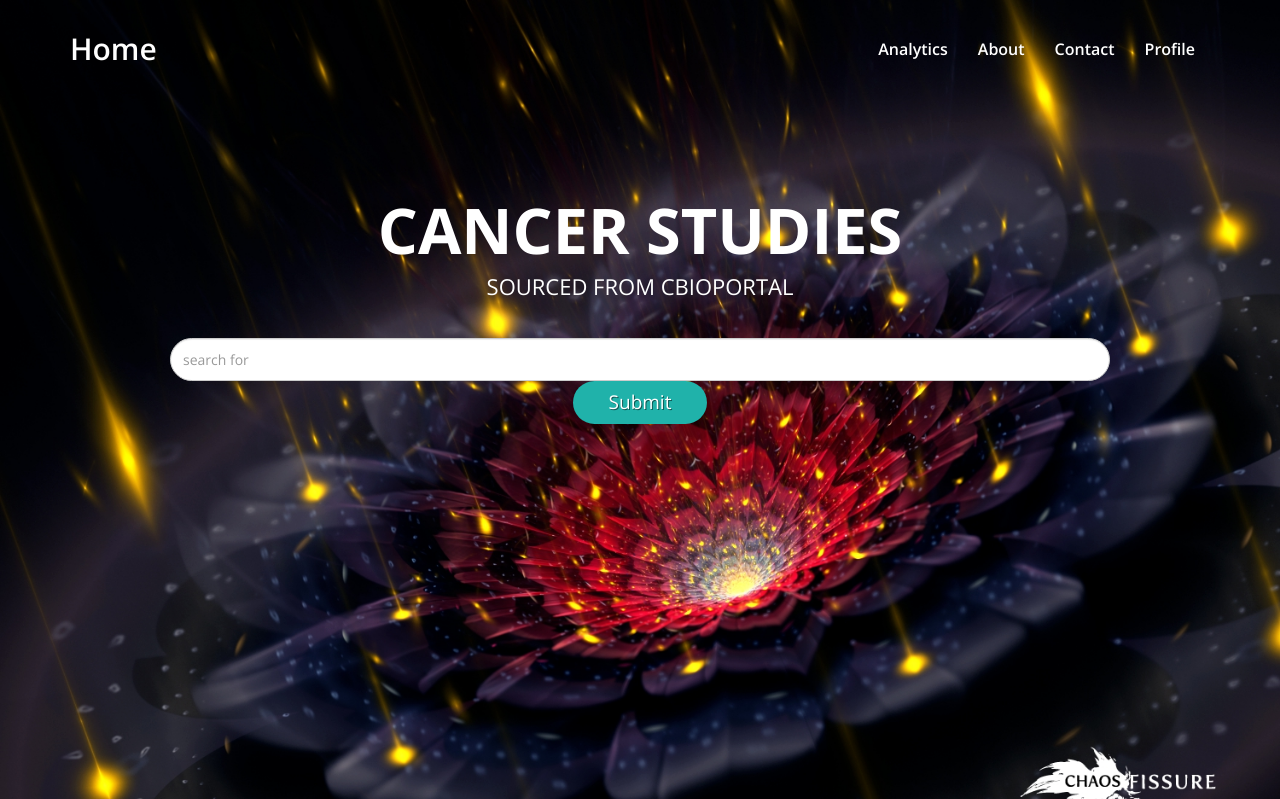
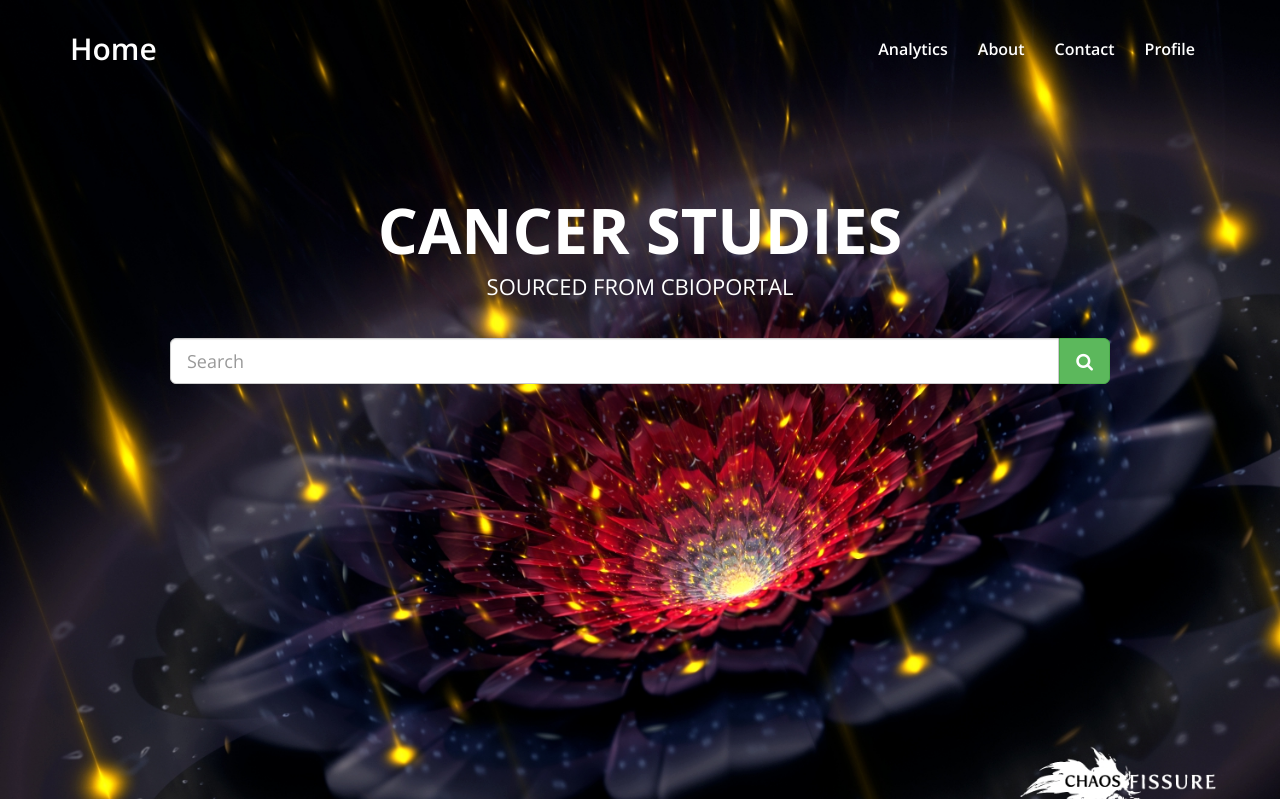
Before and after one commit to VielleichtFaith/-60-334-CBioPortal-Website, a PHP site: page /html/index.html in a window 1280 px wide. Shown: the top 799 px of the page. Run offline with PHP 8.4, Linux system fonts and the light colour scheme; data that the repository does not hold is empty; some libraries are stand-ins or nearby versions.

Commit message:
Changes to the search bar

```diff
--- a/css/custom.css
+++ b/css/custom.css
@@ -66,8 +66,10 @@ section{padding:75px 0 100px;}
 .banner-sec .jumbotron p{font-size:19px;}
 .banner-sec h1{font-weight:700; text-transform:uppercase; margin-bottom:0}
 .banner-sec h2{font-weight:300; text-transform:uppercase; margin-bottom:40px; margin-top:10px; font-size:22px; }
-.banner-sec .input-group {background: #20b2aa; margin-top: 20px; padding: 0 111px;}
-.banner-sec .form-control {border-radius: 25px; height: 43px;}
+/* .banner-sec .input-group {background: #20b2aa; margin-top: 20px; padding: 0 111px;} Changed by Johan for search bar */
+/* .banner-sec .input-group {margin-top: 20px; padding: 0 111px;} */
+/* .banner-sec .form-control {border-radius: 25px; height: 43px;} Changed by Johan for search bar  */
+/* .banner-sec .form-control {height: 43px;} */
 .banner-sec .btn-search {background: #20b2aa none repeat scroll 0 0; border-radius: 25px; color: #fff; font-size: 19px; height: 43px; padding: 0 35px; text-shadow: 1px 1px rgba(0, 0, 0, 0.5);}
 
 .banner-sec .autocomplete{
@@ -222,9 +224,17 @@ h2 {}
 @media (max-width: 460px){
 	.banner-sec .jumbotron{padding:30px 0;}
 	.banner-sec {height: 50vh;}
-	.banner-sec .input-group{display:none;}
+	/* .banner-sec .input-group{display:none;} */
 	p, .feature-section h3{text-align:center;}
 	.feature-section a{float:left; width:100%; text-align:center; margin-top:0;}
 	.f-small-block .small-inner{padding:0 20px}
 
 }
+
+/*CSS added by Johan*/
+/*Main page*/
+/*Search button*/
+.search-button{
+	border-bottom-left-radius : 0px;
+	border-top-left-radius : 0px;
+}
--- a/html/index.html
+++ b/html/index.html
@@ -61,12 +61,38 @@
 <h1>Cancer Studies</h1>
 <h2>Sourced from CBioPortal</h2>
 
-<form autocomplete="off" action="query.php" method="POST" >
-    <div class="autocomplete">
-           <input id="myInput" name="myInput" type="text" placeholder="search for" class="form-control">
-           <input type="submit" class="btn btn-search">
-    </div>
-</form>
+<!-- <form autocomplete="off" action="query.php" method="POST"> -->
+    <!-- <div class="autocomplete">	 -->
+           <!-- <input id="myInput" name="myInput" type="text"  -->
+				  <!-- placeholder="Type the name of the cancer study or type of cancer" class="form-control"> -->
+           <!-- <input type="submit" class="btn btn-search">  -->
+    <!-- </div> -->
+<!-- <!-- </form> -->
+
+<!-- <form autocomplete="off" action="query.php" method="POST" class="card card-sm"> -->
+    <!-- <div class="autocomplete"> -->
+	<!-- <div class="card-body row no-gutters align-items-center"> -->
+		   <!-- <div class="col"> 	 -->
+           <!-- <input id="myInput" name="myInput" type="text"  -->
+				  <!-- placeholder="Type the name of the cancer study or type of cancer" class="form-control form-control-lg"> -->
+		   <!-- </div> -->
+           <!-- <!-- <input type="submit" class="btn btn-search">  -->
+		   <!-- <div class="col-auto"> -->
+			<!-- <button class="btn btn-lg btn-success" type="submit">Search</button> -->
+		   <!-- </div> -->
+    <!-- </div> -->
+<!-- </form> -->
+
+	<form role="search" action="query.php" method="POST">
+			<div class="input-group input-group-lg" style="display: flex">
+				<input id="myInput" type="text" class="form-control"  placeholder="Search">
+				<span class="input-group-append">
+					<button class="btn btn-success btn-lg search-button" type="submit">
+						<i class="fa fa-search"></i>
+					</button>
+				</span>
+			</div>
+	</form>
 </div>
 </div>
 </section>
```
